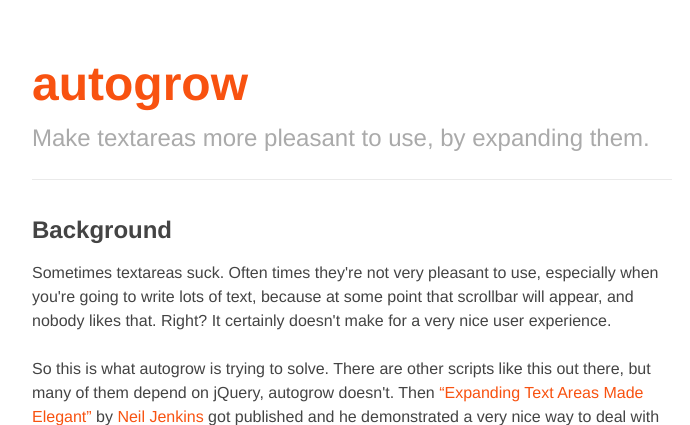
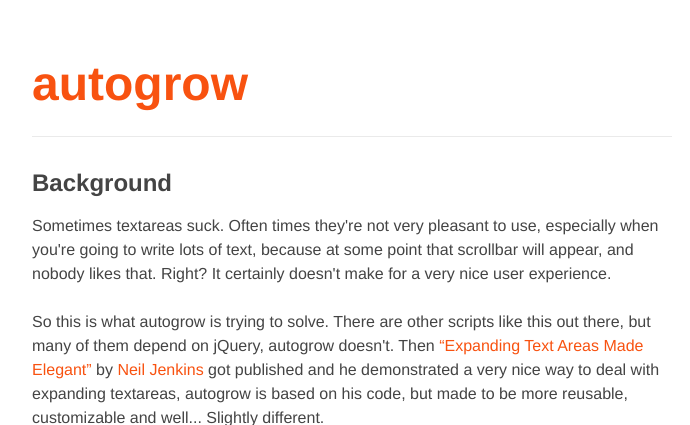
Before and after one commit to carlrafting/autogrow, a PHP site: page / in a window 1280 px wide. Shown: the top 425 px of the page, without its empty margins (288-978 px from the left). Run offline with PHP 8.4, Linux system fonts and the light colour scheme.

Commit message:
Removed that tagline, wasn't very good.

```diff
--- a/css/global.css
+++ b/css/global.css
@@ -68,6 +68,9 @@
 font-size: 3em;
 font-weight: bold;
 color: #f85210;
+border-bottom: 1px solid #eaeaea;
+padding-bottom: .3333333333333333em;
+margin-bottom: .6666666666666666em;
 }
 h2 {
 font-weight: bold;
@@ -107,12 +110,6 @@
 
 /* @group page components */
 
-.intro {
-color: #aaa;
-font-size: 1.5em;
-border-bottom: 1px solid #eaeaea;
-padding-bottom: .95833333333333em;
-}
 .autogrow-container { margin-bottom: 1.5em; }
 
 /* @end page components */
--- a/index.php
+++ b/index.php
@@ -10,7 +10,6 @@
 
 <header role="banner">
 <h1>autogrow</h1>
-<p class="intro">Make textareas more pleasant to use, by expanding them.</p>
 </header>
 
 <div role="main">
```
